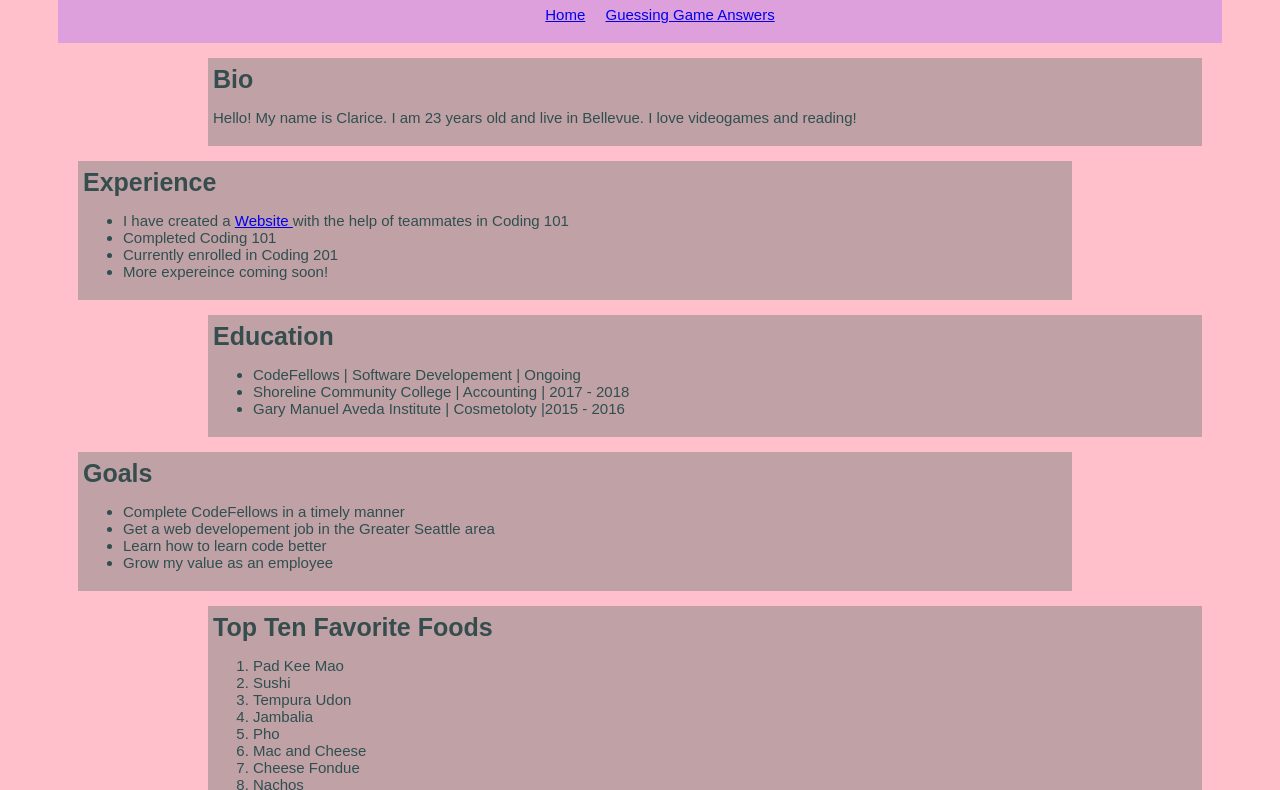
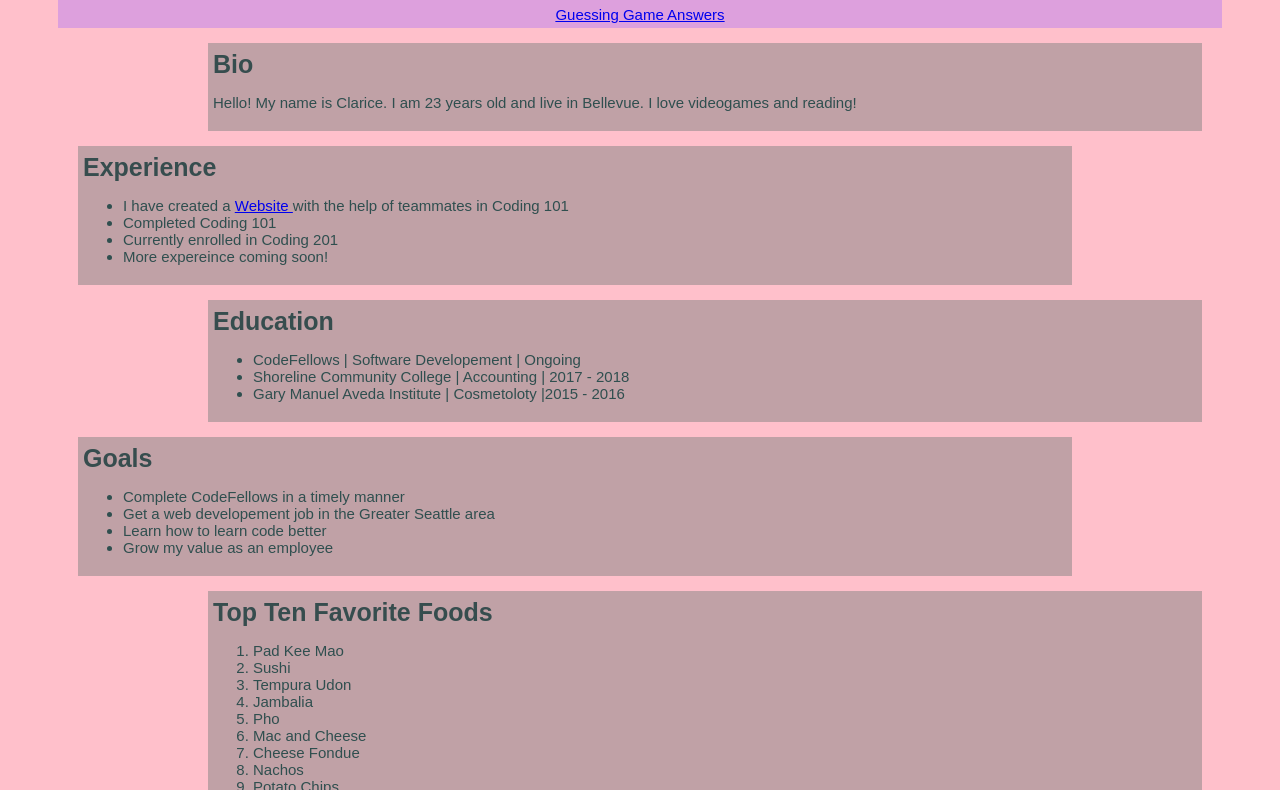
Before and after one commit to sjschmidt44/03_guessing_game, a plain HTML site: page index.html in a window 1280 px wide. Shown: the part 130-920 px from the top of the page. Drawn offline with Linux system fonts and the light colour scheme.

Commit message:
fixed nav links and removed unnecessary code in nav tag

```diff
--- a/index.html
+++ b/index.html
@@ -10,10 +10,7 @@
         <h1>All About Me!!</h1>
         <h2> Software Developer | Seattle WA</h2>
         <nav>
-            <ul>
-                <li><a href="index.html">Home</a></li>
-                <li><a href="guessinggameanswers.html">Guessing Game Answers</a></li>
-            </ul>
+            <a href="guessinggameanswers.html">Guessing Game Answers</a>
         </nav>
     </header>
     <main>
```
